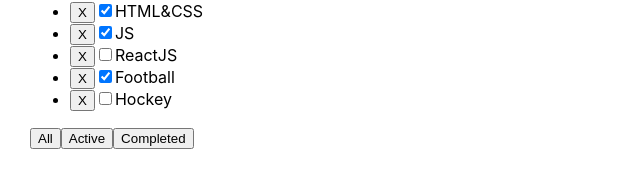
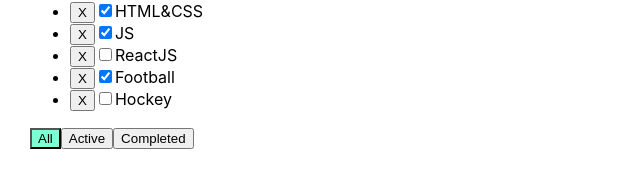
Before and after one commit to Kliapwnz/todoFinaly, a React (Create React App) app: page / in a window 1280 px wide. Shown: the part 127-314 px from the top of the page, without its empty margins (0-640 px from the left). Built offline with nearby package versions, Linux system fonts and the light colour scheme.

Commit message:
active filter

```diff
--- a/src/App.css
+++ b/src/App.css
@@ -1,15 +1,20 @@
 .App {
-  padding: 30px;
-  display: flex;
+    padding: 30px;
+    display: flex;
 }
 
 .App > div {
-  margin-right: 50px;
+    margin-right: 50px;
 }
+
 .error {
-  border: red 1px solid;
+    border: red 1px solid;
 }
 
 .error-message {
-  color: red;
+    color: red;
 }
+
+.active-filter {
+    background-color: aquamarine;
+}
--- a/src/Todolist/Todolist.tsx
+++ b/src/Todolist/Todolist.tsx
@@ -75,7 +75,7 @@ export const Todolist = (props: PropsType) => {
                 })}
             </ul>
             <div>
-                <button onClick={onAllClickHandler}>All</button>
+                <button className="active-filter" onClick={onAllClickHandler}>All</button>
                 <button onClick={onActiveClickHandler}>Active</button>
                 <button onClick={onCompletedClickHandler}>Completed
                 </button>
```
